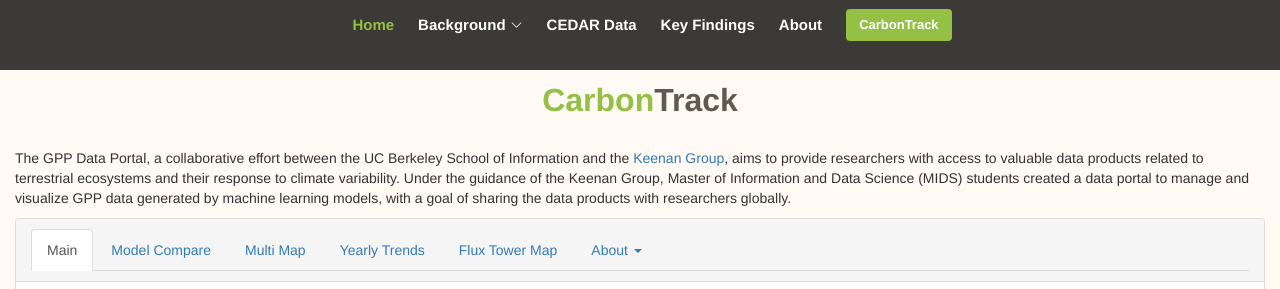
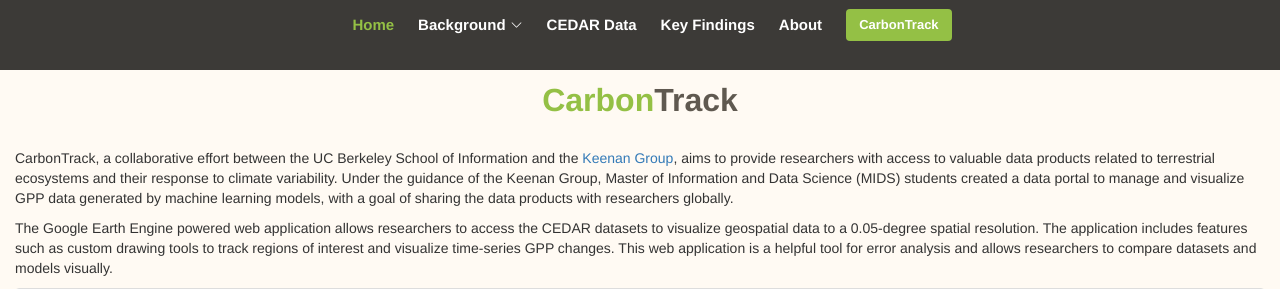
Before and after one commit to ssburgan/GPPDataPortal, a Flask app: page /GPPapp/ in a window 1280 px wide. Shown: the top 289 px of the page. Run offline with Flask 2, Linux system fonts and the light colour scheme; some libraries are stand-ins or nearby versions.

Commit message:
final cleanup

```diff
--- a/static/assets/css/style.css
+++ b/static/assets/css/style.css
@@ -932,7 +932,9 @@
 
 .analyzegpp::before {
   content: "";
-  background-color: rgba(12, 11, 10, 0.8);
+  background-color: rgba(11, 33, 11, 0.8);
+  /*background-color: rgba(12, 11, 10, 0.8);*/
+  /*background: rgba(255, 255, 255, 0.0);*/
   position: absolute;
   top: 0;
   right: 0;
@@ -1175,15 +1177,6 @@
 .gallery .gallery-item:hover img {
   transform: scale(1.1);
 }
-
-/* .coffeegrown {
-  background: url("../img/co2/AdobeStock_103360523.jpeg") center center
-    no-repeat;
-  background-size: cover;
-  padding: 60px 0;
-  position: relative;
-} */
-
 
 .team {
   background: url("../img/co2/canopyriver.jpg") center center
--- a/templates/GPP.html
+++ b/templates/GPP.html
@@ -25,11 +25,7 @@
     <div class="container-fluid">
 
       <div class="row">
-
-
-
         <div class="col-lg-7 d-flex flex-column justify-content-center align-items-stretch">
-
           <div class="content">
             <div class="section-title">
               <h2>What is <span>GPP</span>?
@@ -52,7 +48,7 @@
 
         </div>
         <div class="col-lg-5 align-items-stretch video-box"
-          style='background-image: url("../static/assets/img/co2/AdobeStock_243942975.jpeg");'>
+          style='background-image: url("../static/assets/img/co2/Holly-on-tower_2.jpg");'>
         </div>
       </div>
 
--- a/templates/GPPapp.html
+++ b/templates/GPPapp.html
@@ -13,13 +13,19 @@
       <h2><span style="color:#94c045;">Carbon</span>Track</span>
       </h2>
     </div>
-    <p>The GPP Data Portal, a collaborative effort between the UC Berkeley School of Information
-      and the <a href="https://www.keenangroup.info/" target="_blank"><span>Keenan
-          Group</span></a>, aims to provide researchers with access to valuable data products
+    <p>CarbonTrack, a collaborative effort between the UC Berkeley School of Information
+      and the <a href="https://www.keenangroup.info/" target="_blank"><span>Keenan Group</span></a>, aims to provide
+      researchers with access to valuable data products
       related to terrestrial ecosystems and their response to climate variability. Under the
       guidance of the Keenan Group, Master of Information and Data Science (MIDS) students
       created a data portal to manage and visualize GPP data generated by machine learning
       models, with a goal of sharing the data products with researchers globally.
+    </p>
+    <p>The Google Earth Engine powered web application allows researchers to access the CEDAR
+      datasets to visualize geospatial data to a 0.05-degree spatial resolution. The application
+      includes features such as custom drawing tools to track regions of interest and visualize
+      time-series GPP changes. This web application is a helpful tool for error analysis and
+      allows researchers to compare datasets and models visually.
     </p>
 
     </div>
@@ -38,13 +44,6 @@
                 <li><a href="#tab3default" data-toggle="tab">Multi Map</a></li>
                 <li><a href="#tab4default" data-toggle="tab">Yearly Trends</a></li>
                 <li><a href="#tab5default" data-toggle="tab">Flux Tower Map</a></li>
-                <li class="dropdown">
-                  <a href="#" data-toggle="dropdown">About <span class="caret"></span></a>
-                  <ul class="dropdown-menu" role="menu">
-                    <li><a href="#tabAboutdefault1" data-toggle="tab">Background</a></li>
-                    <li><a href="#tabAboutdefault2" data-toggle="tab">TBD</a></li>
-                  </ul>
-                </li>
               </ul>
             </div>
             <div class="panel-body">
@@ -78,43 +77,6 @@
                       width="640" height="480" frameborder="0" style="border:0" allowfullscreen></iframe>
                   </div>
                 </div>
-                <div class="tab-pane fade" id="tabAboutdefault1">
-                  <section>
-                    <div class="container-fluid">
-                      <div class="row">
-                        <div class="col-lg-12 d-flex flex-column justify-content-center align-items-stretch">
-                          <div class="content">
-                            <div class="section-title">
-                              <h2>GPP Data Portal</span>
-                              </h2>
-                            </div>
-
-                            <p>The GPP Data Portal, a collaborative effort between the UC Berkeley School of Information
-                              and the <a href="https://www.keenangroup.info/" target="_blank"><span>Keenan
-                                  Group</span></a>, aims to provide researchers with access to valuable data products
-                              related to terrestrial ecosystems and their response to climate variability. Under the
-                              guidance of the Keenan Group, Master of Information and Data Science (MIDS) students
-                              created a data portal to manage and visualize GPP data generated by machine learning
-                              models, with a goal of sharing the data products with researchers globally.
-                            </p>
-                            <p>The Google Earth Engine powered web application allows researchers to access the CEDAR
-                              datasets to visualize geospatial data to a 0.05-degree spatial resolution. The application
-                              includes features such as custom drawing tools to track regions of interest and visualize
-                              time-series GPP changes. This web application is a helpful tool for error analysis and
-                              allows researchers to compare datasets and models visually.
-                            </p>
-                          </div>
-
-                        </div>
-
-                      </div>
-
-                    </div>
-                  </section>
-
-
-                </div>
-                <div class="tab-pane fade" id="tabAboutdefault2">TBD</div>
               </div>
             </div>
           </div>
--- a/templates/NEE.html
+++ b/templates/NEE.html
@@ -27,7 +27,7 @@
       <div class="row">
 
         <div class="col-lg-5 align-items-stretch video-box"
-          style='background-image: url("../static/assets/img/co2/Holly-on-tower_2.jpg");'>
+          style='background-image: url("../static/assets/img/co2/AdobeStock_243942975.jpeg");'>
         </div>
 
         <div class="col-lg-7 d-flex flex-column justify-content-center align-items-stretch">
```
Also changed, not shown: templates/about.html (+2 -7 lines), templates/conclusion.html (+33 -2 lines), static/assets/img/co2/AdobeStock_226126217.jpeg (added), 1 other file.
